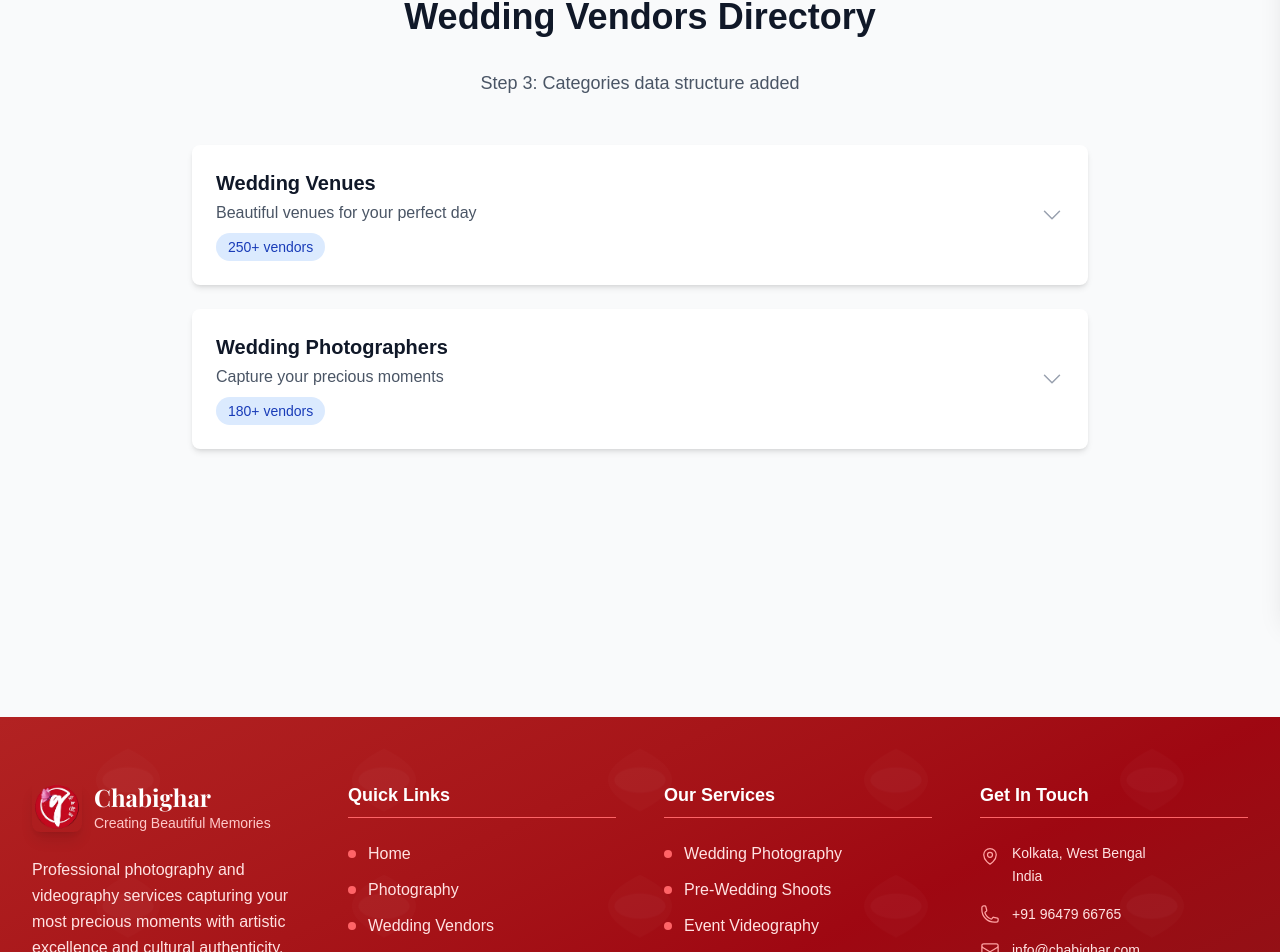
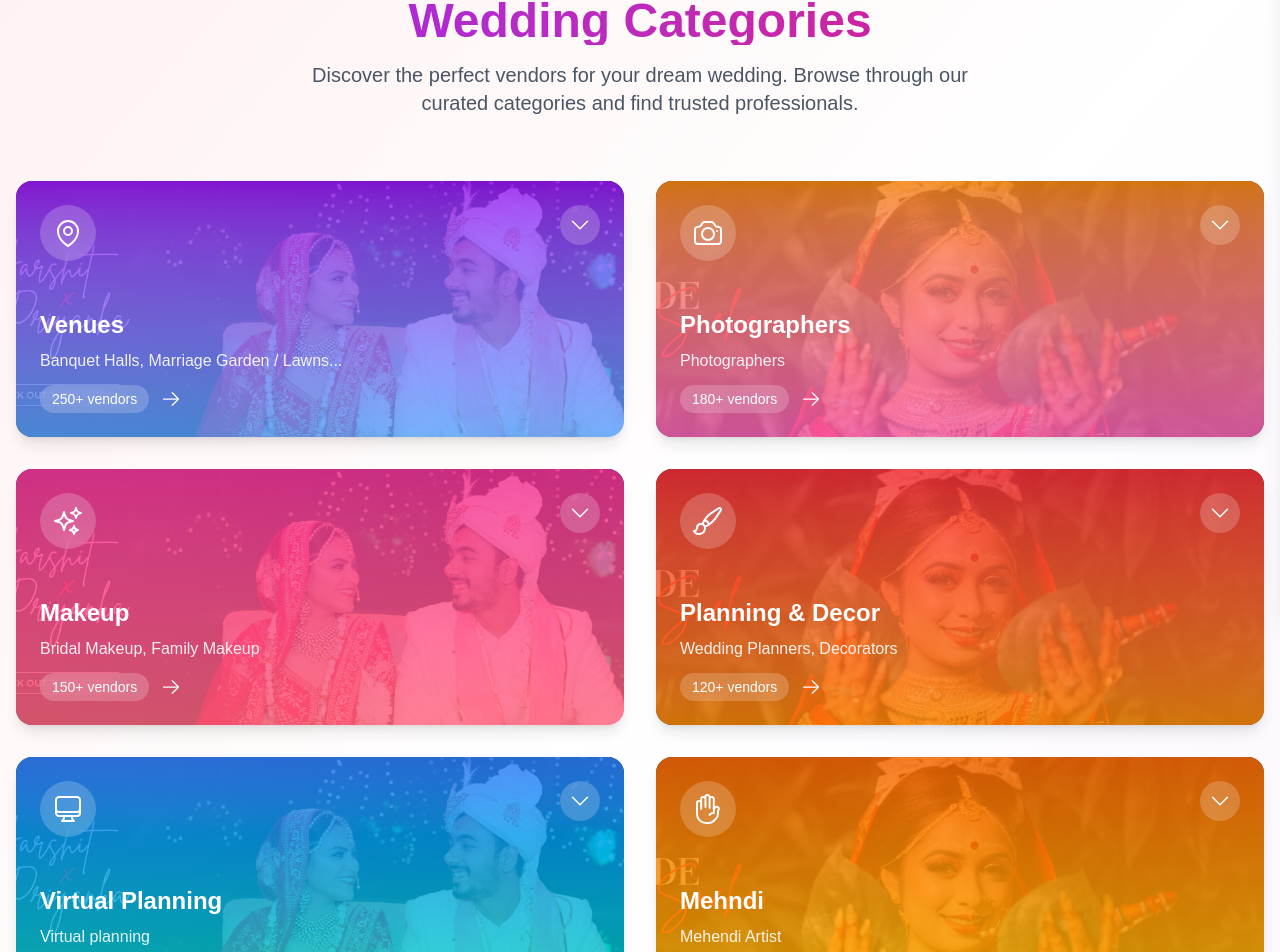
Before and after one commit to whatznottechnology/chobighar_PyJS, a Next.js app: page /vendors in a window 1280 px wide. Shown: the part 188-1140 px from the top of the page. Built offline with nearby package versions, Linux system fonts and the light colour scheme; a web font is replaced by a local one.

Commit message:
Update vendor page and deploy to Vercel

```diff
--- a/eslint.config.mjs
+++ b/eslint.config.mjs
@@ -12,6 +12,11 @@ const compat = new FlatCompat({
 const eslintConfig = [
   ...compat.extends("next/core-web-vitals", "next/typescript"),
   {
+    rules: {
+      "react/no-unescaped-entities": "off",
+    },
+  },
+  {
     ignores: [
       "node_modules/**",
       ".next/**",
--- a/src/app/vendors/page.tsx
+++ b/src/app/vendors/page.tsx
@@ -1,7 +1,8 @@
 'use client';
 
 import { useState } from 'react';
-import { ChevronDownIcon, ChevronUpIcon, ArrowRightIcon } from '@heroicons/react/24/outline';
+import { ChevronDownIcon, ChevronUpIcon, ArrowRightIcon, MapPinIcon, CameraIcon, SparklesIcon, PaintBrushIcon, ComputerDesktopIcon, HandRaisedIcon } from '@heroicons/react/24/outline';
+import Image from 'next/image';
 
 export default function Vendors() {
   const [expandedCategory, setExpandedCategory] = useState<string | null>(null);
@@ -13,81 +14,218 @@ export default function Vendors() {
   const categories = [
     {
       id: 'venues',
-      title: 'Wedding Venues',
-      description: 'Beautiful venues for your perfect day',
+      title: 'Venues',
+      description: 'Banquet Halls, Marriage Garden / Lawns...',
+      image: '/img/venues.jpg',
       vendorCount: '250+',
+      icon: MapPinIcon,
+      gradient: 'from-blue-400 to-purple-600',
       subcategories: [
+        { name: 'View All Venues', count: 250, price: 'Starting ₹25,000' },
         { name: 'Banquet Halls', count: 85, price: '₹50,000+' },
-        { name: 'Marriage Gardens', count: 62, price: '₹30,000+' },
-        { name: 'Wedding Resorts', count: 45, price: '₹1,00,000+' }
+        { name: 'Marriage Garden / Lawns', count: 62, price: '₹30,000+' },
+        { name: 'Small Function / Party Halls', count: 45, price: '₹15,000+' },
+        { name: 'Kalyana Mandapams', count: 38, price: '₹40,000+' },
+        { name: 'Wedding Resorts', count: 25, price: '₹1,00,000+' },
+        { name: 'Destination Wedding Venues', count: 18, price: '₹2,00,000+' },
+        { name: '4 Star & Above Wedding Hotels', count: 12, price: '₹1,50,000+' }
       ]
     },
     {
       id: 'photographers',
-      title: 'Wedding Photographers',
-      description: 'Capture your precious moments',
+      title: 'Photographers',
+      description: 'Photographers',
+      image: '/img/photographers.jpg',
       vendorCount: '180+',
+      icon: CameraIcon,
+      gradient: 'from-pink-400 to-orange-400',
       subcategories: [
         { name: 'Wedding Photography', count: 95, price: '₹25,000+' },
         { name: 'Pre Wedding Shoots', count: 48, price: '₹15,000+' },
-        { name: 'Candid Photography', count: 62, price: '₹20,000+' }
+        { name: 'Candid Photography', count: 62, price: '₹20,000+' },
+        { name: 'Traditional Photography', count: 35, price: '₹18,000+' },
+        { name: 'Drone Photography', count: 22, price: '₹30,000+' }
+      ]
+    },
+    {
+      id: 'makeup',
+      title: 'Makeup',
+      description: 'Bridal Makeup, Family Makeup',
+      image: '/img/makeup.jpg',
+      vendorCount: '150+',
+      icon: SparklesIcon,
+      gradient: 'from-rose-400 to-pink-500',
+      subcategories: [
+        { name: 'Bridal Makeup', count: 85, price: '₹15,000+' },
+        { name: 'Family Makeup', count: 65, price: '₹3,000+' },
+        { name: 'Engagement Makeup', count: 45, price: '₹8,000+' },
+        { name: 'Party Makeup', count: 55, price: '₹2,500+' }
+      ]
+    },
+    {
+      id: 'planning',
+      title: 'Planning & Decor',
+      description: 'Wedding Planners, Decorators',
+      image: '/img/planning.jpg',
+      vendorCount: '120+',
+      icon: PaintBrushIcon,
+      gradient: 'from-orange-400 to-red-500',
+      subcategories: [
+        { name: 'Wedding Planners', count: 65, price: '₹50,000+' },
+        { name: 'Wedding Decorators', count: 55, price: '₹25,000+' },
+        { name: 'Flower Decorators', count: 40, price: '₹15,000+' },
+        { name: 'Lighting Decorators', count: 30, price: '₹20,000+' }
+      ]
+    },
+    {
+      id: 'virtual',
+      title: 'Virtual Planning',
+      description: 'Virtual planning',
+      image: '/img/virtual.jpg',
+      vendorCount: '50+',
+      icon: ComputerDesktopIcon,
+      gradient: 'from-teal-400 to-blue-500',
+      subcategories: [
+        { name: 'Virtual Wedding Planning', count: 25, price: '₹10,000+' },
+        { name: 'Online Consultations', count: 20, price: '₹2,000+' },
+        { name: 'Digital Invitations', count: 15, price: '₹5,000+' }
+      ]
+    },
+    {
+      id: 'mehndi',
+      title: 'Mehndi',
+      description: 'Mehendi Artist',
+      image: '/img/mehndi.jpg',
+      vendorCount: '80+',
+      icon: HandRaisedIcon,
+      gradient: 'from-amber-400 to-orange-500',
+      subcategories: [
+        { name: 'Bridal Mehndi', count: 50, price: '₹8,000+' },
+        { name: 'Family Mehndi', count: 30, price: '₹500+' },
+        { name: 'Arabic Mehndi', count: 25, price: '₹3,000+' },
+        { name: 'Traditional Mehndi', count: 20, price: '₹2,000+' }
       ]
     }
   ];
 
   return (
-    <main className="min-h-screen bg-gray-50">
+    <main className="min-h-screen bg-gradient-to-br from-rose-50 via-white to-purple-50">
       <div className="container mx-auto px-4 py-20">
-        <h1 className="text-4xl font-bold text-center text-gray-900 mb-8">
-          Wedding Vendors Directory
+        {/* Header Section */}
+        <div className="text-center mb-16">
+          <h1 className="text-5xl font-bold bg-gradient-to-r from-purple-600 to-pink-600 bg-clip-text text-transparent mb-4">
+            Wedding Categories
           </h1>
-        <p className="text-center text-gray-600 text-lg mb-12">
-          Step 3: Categories data structure added
+          <p className="text-xl text-gray-600 max-w-2xl mx-auto">
+            Discover the perfect vendors for your dream wedding. Browse through our curated categories and find trusted professionals.
           </p>
+        </div>
 
-        <div className="max-w-4xl mx-auto space-y-6">
-          {categories.map((category) => (
-            <div key={category.id} className="bg-white rounded-lg shadow-md overflow-hidden">
+        {/* Categories Grid */}
+        <div className="max-w-7xl mx-auto">
+          <div className="grid grid-cols-1 md:grid-cols-2 gap-8 mb-12">
+            {categories.map((category) => {
+              const IconComponent = category.icon;
+              const isExpanded = expandedCategory === category.id;
+
+              return (
+                <div
+                  key={category.id}
+                  className={`group relative bg-white rounded-2xl shadow-lg hover:shadow-2xl transition-all duration-500 overflow-hidden ${
+                    isExpanded ? 'md:col-span-2 transform scale-[1.02]' : 'hover:scale-[1.02]'
+                  }`}
+                >
+                  {/* Card Header with Image */}
+                  <div className="relative h-64 overflow-hidden">
+                    <Image
+                      src={category.image}
+                      alt={category.title}
+                      width={600}
+                      height={300}
+                      className="w-full h-full object-cover transition-transform duration-700 group-hover:scale-110"
+                    />
+                    <div className={`absolute inset-0 bg-gradient-to-t ${category.gradient} opacity-80`}></div>
+
+                    {/* Overlay Content */}
+                    <div className="absolute inset-0 p-6 flex flex-col justify-between text-white">
+                      <div className="flex items-start justify-between">
+                        <div className="bg-white/20 backdrop-blur-sm rounded-full p-3">
+                          <IconComponent className="w-8 h-8" />
+                        </div>
                         <button
                           onClick={() => toggleCategory(category.id)}
-                className="w-full p-6 text-left hover:bg-gray-50 transition-colors"
+                          className="bg-white/20 backdrop-blur-sm rounded-full p-2 hover:bg-white/30 transition-colors"
                         >
-                <div className="flex items-center justify-between">
+                          {isExpanded ?
+                            <ChevronUpIcon className="w-6 h-6" /> :
+                            <ChevronDownIcon className="w-6 h-6" />
+                          }
+                        </button>
+                      </div>
+
                       <div>
-                    <h3 className="text-xl font-semibold text-gray-900">{category.title}</h3>
-                    <p className="text-gray-600 mt-1">{category.description}</p>
-                    <span className="inline-block mt-2 px-3 py-1 bg-blue-100 text-blue-800 text-sm rounded-full">
+                        <h3 className="text-2xl font-bold mb-2">{category.title}</h3>
+                        <p className="text-white/90 mb-3">{category.description}</p>
+                        <div className="flex items-center gap-3">
+                          <span className="bg-white/20 backdrop-blur-sm px-3 py-1 rounded-full text-sm font-medium">
                             {category.vendorCount} vendors
                           </span>
+                          <ArrowRightIcon className="w-5 h-5 transform group-hover:translate-x-1 transition-transform" />
                         </div>
-                  {expandedCategory === category.id ?
-                    <ChevronUpIcon className="w-6 h-6 text-gray-400" /> :
-                    <ChevronDownIcon className="w-6 h-6 text-gray-400" />
-                  }
                       </div>
-              </button>
+                    </div>
+                  </div>
 
-              {expandedCategory === category.id && (
-                <div className="border-t bg-gray-50 p-6">
-                  <h4 className="font-semibold text-lg mb-4">Subcategories:</h4>
-                  <div className="space-y-3">
+                  {/* Expanded Content */}
+                  {isExpanded && (
+                    <div className="p-8 bg-gradient-to-br from-gray-50 to-white">
+                      <h4 className="text-2xl font-bold text-gray-800 mb-6 flex items-center gap-3">
+                        <IconComponent className="w-6 h-6 text-purple-600" />
+                        Explore {category.title}
+                      </h4>
+
+                      <div className="grid grid-cols-1 md:grid-cols-2 lg:grid-cols-3 gap-4">
                         {category.subcategories.map((sub, idx) => (
-                      <div key={idx} className="flex items-center justify-between p-3 bg-white rounded border">
-                        <div>
-                          <span className="font-medium">{sub.name}</span>
-                          <span className="ml-2 text-sm text-gray-500">({sub.count} vendors)</span>
+                          <div
+                            key={idx}
+                            className="group/sub bg-white rounded-xl p-5 shadow-md hover:shadow-lg transition-all duration-300 border-l-4 border-purple-300 hover:border-purple-500 cursor-pointer"
+                          >
+                            <div className="flex items-center justify-between mb-3">
+                              <h5 className="font-semibold text-gray-800 group-hover/sub:text-purple-600 transition-colors">
+                                {sub.name}
+                              </h5>
+                              <ArrowRightIcon className="w-4 h-4 text-gray-400 group-hover/sub:text-purple-500 group-hover/sub:translate-x-1 transition-all" />
                             </div>
-                        <div className="flex items-center gap-2">
-                          <span className="text-green-600 font-semibold">{sub.price}</span>
-                          <ArrowRightIcon className="w-4 h-4 text-gray-400" />
+                            <div className="flex items-center justify-between text-sm">
+                              <span className="text-gray-500">{sub.count} vendors</span>
+                              <span className="font-semibold text-green-600">{sub.price}</span>
                             </div>
                           </div>
                         ))}
                       </div>
+
+                      <div className="mt-8 text-center">
+                        <button className="bg-gradient-to-r from-purple-600 to-pink-600 text-white px-8 py-3 rounded-full font-semibold hover:from-purple-700 hover:to-pink-700 transition-all duration-300 shadow-lg hover:shadow-xl transform hover:scale-105">
+                          View All {category.title}
+                        </button>
+                      </div>
                     </div>
                   )}
                 </div>
-          ))}
+              );
+            })}
+          </div>
+
+          {/* Call to Action */}
+          <div className="text-center bg-gradient-to-r from-purple-600 to-pink-600 rounded-2xl p-12 text-white">
+            <h2 className="text-3xl font-bold mb-4">Can&apos;t find what you&apos;re looking for?</h2>
+            <p className="text-lg mb-8 opacity-90">
+              Our wedding experts are here to help you find the perfect vendors for your special day.
+            </p>
+            <button className="bg-white text-purple-600 px-8 py-3 rounded-full font-semibold hover:bg-gray-100 transition-colors shadow-lg">
+              Contact Our Experts
+            </button>
+          </div>
         </div>
       </div>
     </main>
```
Lines whose indentation alone changed are shown as unchanged.
